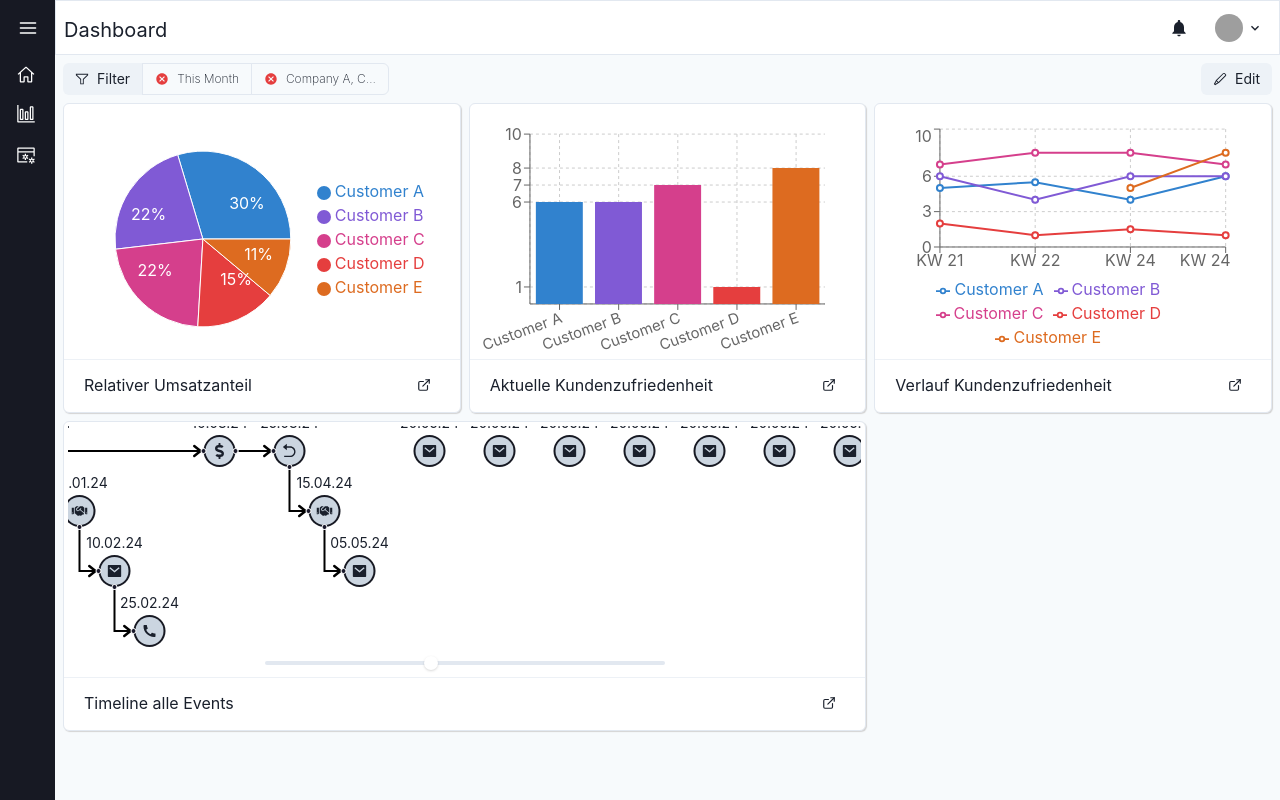
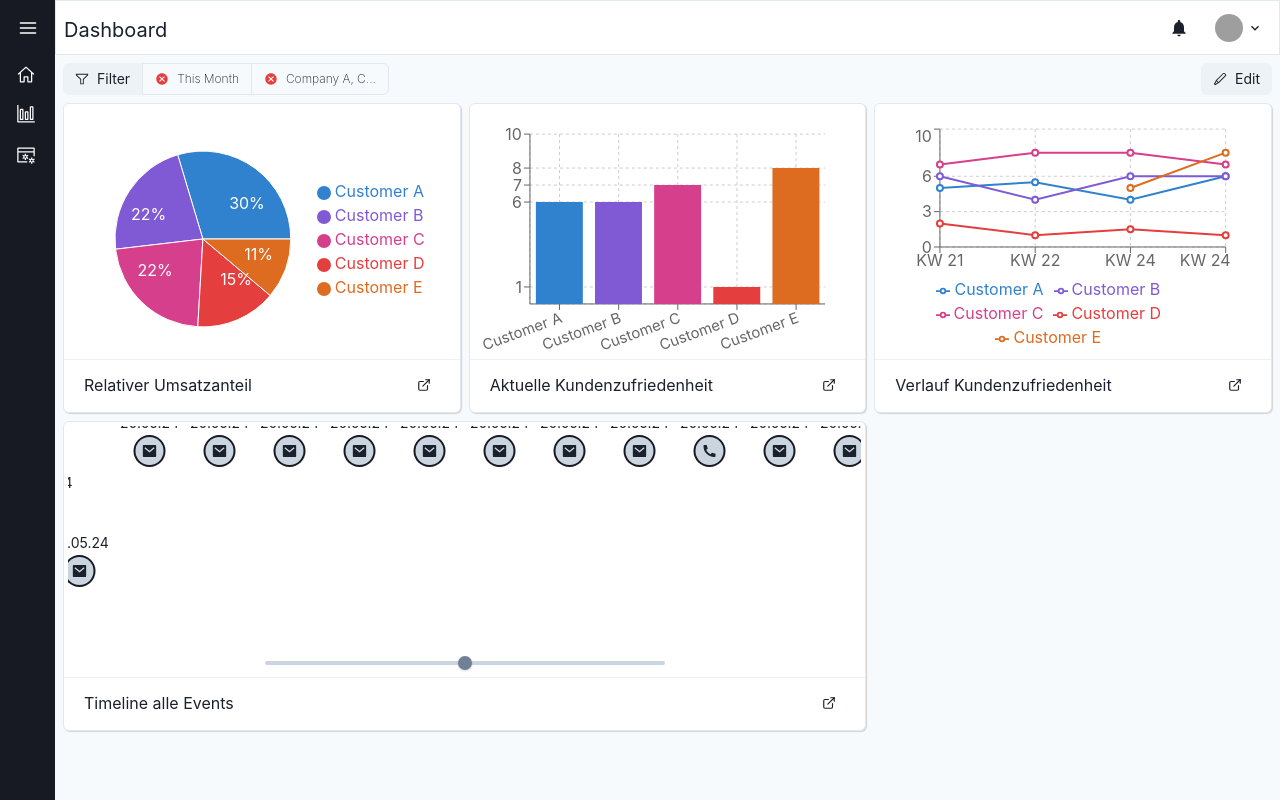
Before and after one commit to FaJohaus/juicy-frontend, a React (Create React App) app: page / in a window 1280 px wide. Built offline with nearby package versions, Linux system fonts and the light colour scheme; grey boxes are pictures that could not be loaded.

Commit message:
Prevent Scrolling or Sliding out of Graph's Bounds

```diff
--- a/src/pages/Dashboard.jsx
+++ b/src/pages/Dashboard.jsx
@@ -103,16 +103,16 @@ const Dashboard = () => {
         { "_id": "51", "subevent": null, "nextevent": null, "previousevent": null, "type": "mail", "date": "20.05.24" },
         { "_id": "52", "subevent": null, "nextevent": null, "previousevent": null, "type": "mail", "date": "20.05.24" },
         { "_id": "53", "subevent": null, "nextevent": null, "previousevent": null, "type": "mail", "date": "20.05.24" },
-        { "_id": "54", "subevent": null, "nextevent": null, "previousevent": null, "type": "mail", "date": "20.05.24" },
+        { "_id": "54", "subevent": null, "nextevent": null, "previousevent": null, "type": "call", "date": "20.05.24" },
 
-        /* { "_id": "116", "subevent": null, "nextevent": null, "previousevent": null, "type": "mail", "date": "20.05.24" },
+        { "_id": "116", "subevent": null, "nextevent": null, "previousevent": null, "type": "mail", "date": "20.05.24" },
         { "_id": "117", "subevent": null, "nextevent": null, "previousevent": null, "type": "mail", "date": "20.05.24" },
         { "_id": "118", "subevent": null, "nextevent": null, "previousevent": null, "type": "mail", "date": "20.05.24" },
         { "_id": "119", "subevent": null, "nextevent": null, "previousevent": null, "type": "mail", "date": "20.05.24" },
         { "_id": "151", "subevent": null, "nextevent": null, "previousevent": null, "type": "mail", "date": "20.05.24" },
         { "_id": "152", "subevent": null, "nextevent": null, "previousevent": null, "type": "mail", "date": "20.05.24" },
         { "_id": "153", "subevent": null, "nextevent": null, "previousevent": null, "type": "mail", "date": "20.05.24" },
-        { "_id": "154", "subevent": null, "nextevent": null, "previousevent": null, "type": "mail", "date": "20.05.24" }, */
+        { "_id": "154", "subevent": null, "nextevent": null, "previousevent": null, "type": "call", "date": "20.05.24" },
     ];
 
 
--- a/src/widgets/insight-previews/TimeLinePreview.jsx
+++ b/src/widgets/insight-previews/TimeLinePreview.jsx
@@ -1,4 +1,4 @@
-import { useEffect, useState } from 'react';
+import { useEffect, useState, useRef } from 'react';
 import { ReactFlow, useNodesState, useEdgesState, useReactFlow, ReactFlowProvider, PanOnScrollMode, useViewport } from '@xyflow/react';
 import '@xyflow/react/dist/style.css';
 import { Box, Slider, SliderTrack, SliderThumb, Center } from '@chakra-ui/react';
@@ -9,22 +9,18 @@ import CustomTimelineEdge from '../../components/timeline/CustomTimelineEdge';
 import { transformTimeLineData as transformData } from '../../utils/timeline';
 
 /* TBD:
-    - Minimale Zoomstufe definieren, wo ab da einfach das Ding entweder horizontal scrollbar wird oder nur das Ende der Timeline anzeigt
     - Entscheiden, ob es immer doubleheight, vllt. sogar triplewidth sein soll oder erst dynamisch wenn Graph zu groß wird
-    - Wenn Graph sehr klein zoome etwas raus, um die Lables der oberen Reihe zu sehen
-    => Vieles sollte sehr entspannt über die fitViewOptions gehen :)
-
-    Kannst vllt. versuchen mit setViewport und getViewportForBounds ne eigene horizontale Scrollbar zu bauen
-    Oder setze das ganze einfach als child von ner unsichbaren Box mit overflowX="auto"
-    und setze dann die größe des ReactFlows auf "volles Brett"
+    - Wenn komplette Graoh in view passt immer fitView, wenn zu groß die Scrollbar einblenden und horizontal scroll aktivieren
+    - Datum in Timeline irgendwo zentraler genau rendern. villeicht immer so "Steps" für die Main Events
+    - y: 20 noch iwie setzen, damit man die Labels der Main Nodes sieht
 
     Wenn der Baum maximal Teife 4 hat macht doubleHeight eigentlich keinen Sinn...
 */
 const TimeLinePreview = ({ title, data }) => {
+    const { widget } = useTheme();
+
     const [nodes, setNodes, onNodesChange] = useNodesState([]);
     const [edges, setEdges, onEdgesChange] = useEdgesState([]);
-
-    const { widget } = useTheme();
 
     const nodeTypes = {
         "mail": MailNode,
@@ -54,6 +50,25 @@ const TimeLinePreview = ({ title, data }) => {
         const { x } = useViewport();
 
         const [slider, setSlider] = useState(x);
+        const [containerWidth, setContainerWidth] = useState(0);
+
+        const containerRef = useRef(null);
+
+        const { width } = getNodesBounds(getNodes());
+
+        const PADDINGX = 20;
+
+        const rightBound = -(width - containerWidth + PADDINGX);
+
+        useEffect(() => {
+            const observer = new ResizeObserver(e => {
+                setContainerWidth(e[0].contentRect.width);
+            });
+
+            observer.observe(containerRef?.current);
+
+            return () => observer.disconnect();
+        }, []);
 
         /* useEffect(() => {
             const onResize = () => fitView(fitViewOptions);
@@ -63,17 +78,17 @@ const TimeLinePreview = ({ title, data }) => {
             return () => window.removeEventListener('resize', onResize);
         }, []); */
 
-        const { width } = getNodesBounds(getNodes());
 
         // To adjust the slider when the user scrolls the viewport
         useEffect(() => {
             setSlider(x);
-            console.log(x);
+            if (x > PADDINGX) setViewport({ x: PADDINGX });
+            else if (x < rightBound) setViewport({ x: rightBound });
         }, [x])
 
         return (
             <>
-                <ReactFlow {...props} />
+                <ReactFlow {...props} ref={containerRef} />
                 <Center>
                     <Slider
                         focusThumbOnChange={false}
@@ -81,12 +96,12 @@ const TimeLinePreview = ({ title, data }) => {
                         variant="ghost"
                         onChange={(val) => setViewport({ x: val })}
                         isReversed
-                        min={-(width - widget.baseMinWidth * 2)}
-                        max={10}
+                        min={rightBound}
+                        max={PADDINGX}
                         width={400}
                     >
-                        <SliderTrack />
-                        <SliderThumb />
+                        <SliderTrack backgroundColor="gray.300" />
+                        <SliderThumb backgroundColor="gray.500" />
                     </Slider>
                 </Center>
             </>
@@ -99,7 +114,7 @@ const TimeLinePreview = ({ title, data }) => {
             <Box
                 width="100vw"
                 minWidth={widget.baseMinWidth * 2}
-                height={widget.baseHeight /* * 2 */ - 80}
+                height={widget.baseHeight /* * 2  */ - 80}
                 m={-4}
             >
                 <ReactFlowProvider>
```
